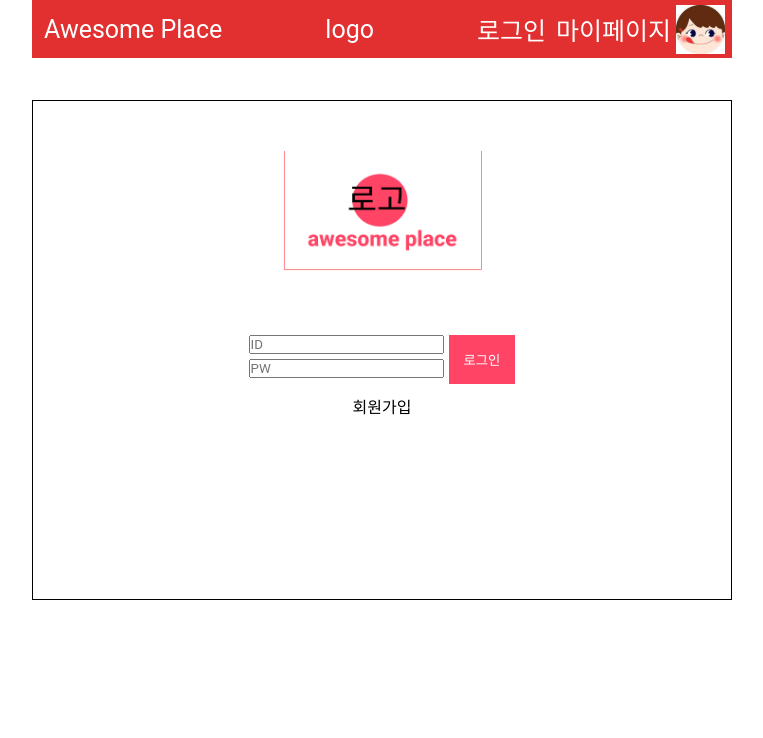
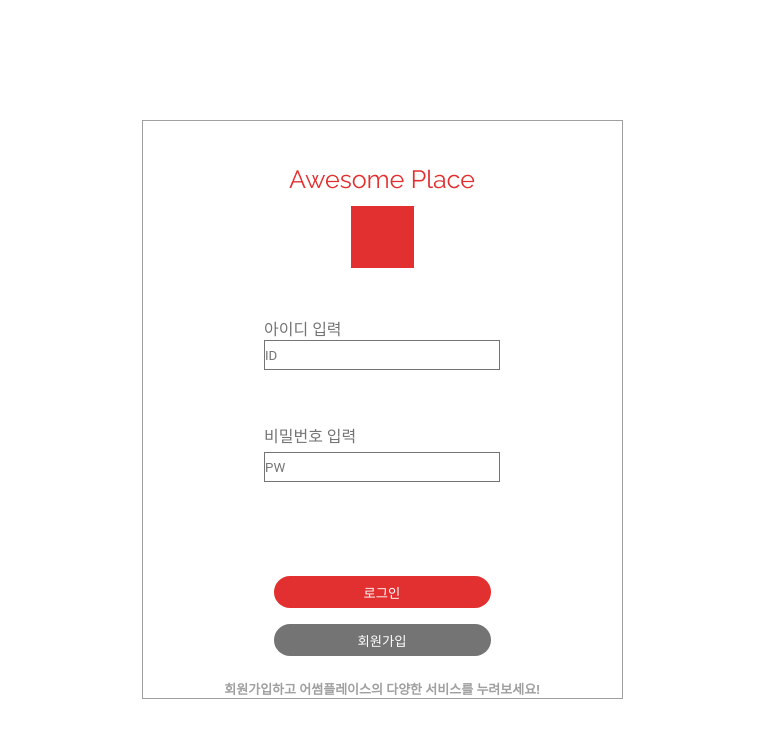
Before and after one commit to Capstone-Awesome-Place-Team/FrontEnd, a React (Create React App) app: page /signin in a window 1280 px wide. Shown: the top 738 px of the page, without its empty margins (258-1021 px from the left). Built offline with nearby package versions, Linux system fonts and the light colour scheme.

Commit message:
로그인페이지 css 및 헤더 삭제

```diff
--- a/public/index.html
+++ b/public/index.html
@@ -24,6 +24,9 @@
       work correctly both with client-side routing and a non-root public URL.
       Learn how to configure a non-root public URL by running `npm run build`.
     -->
+    <link rel="preconnect" href="https://fonts.googleapis.com">
+<link rel="preconnect" href="https://fonts.gstatic.com" crossorigin>
+<link href="https://fonts.googleapis.com/css2?family=Noto+Sans+KR:wght@100&family=Raleway&display=swap" rel="stylesheet">
     <title>React App</title>
   </head>
   <body>
--- a/src/App.tsx
+++ b/src/App.tsx
@@ -11,14 +11,13 @@ const App: React.FC = () =>{
   return (
     <div>
     <Header />
-    <BodyGlobal>
+
     <Routes>
       <Route path='/' element={<Main />} />
       <Route path="signin" element={<Login />} />
       <Route path="signup" element={<Signup />} />
       <Route path="mypage" element={<Mypage />} />
     </Routes>
-    </BodyGlobal>
     </div>
   );
 }
--- a/src/components/Header.tsx
+++ b/src/components/Header.tsx
@@ -1,11 +1,14 @@
 import React from "react";
-import { useNavigate } from "react-router-dom";
-import styled from 'styled-components'
-import header_profile from '../static/image/header_profile.svg'
+import { useNavigate, useLocation } from "react-router-dom";
+import styled from "styled-components";
+import header_profile from "../static/image/header_profile.svg";
 
-const Header:React.FC = (props) => {
+const Header: React.FC = (props) => {
   const navigate = useNavigate();
+  const location = useLocation().pathname;
   return (
+    <>
+      {location === "/signin" || location === "/signup" ? null : (
         <div
           style={{
             display: "flex",
@@ -19,26 +22,28 @@ const Header:React.FC = (props) => {
             zIndex: "5",
             color: "white",
             fontSize: "25px",
-        alignItems:"center",
-        padding:"0px 7px",
-        boxSizing:"border-box"
+            alignItems: "center",
+            padding: "0px 7px",
+            boxSizing: "border-box",
           }}
         >
-      <Box onClick={()=> navigate('/')}>Awesome Place</Box>
+          <Box onClick={() => navigate("/")}>Awesome Place</Box>
           <div>logo</div>
-      <div style={{display:"flex", alignItems:"center"}}>
-      <Box onClick={()=> navigate('/signin')}>로그인</Box>
-      <Box onClick={()=> navigate('/mypage')}>마이페이지</Box>
+          <div style={{ display: "flex", alignItems: "center" }}>
+            <Box onClick={() => navigate("/signin")}>로그인</Box>
+            <Box onClick={() => navigate("/mypage")}>마이페이지</Box>
             <img src={header_profile} alt="profile"></img>
           </div>
         </div>
+      )}
+    </>
   );
 };
 
 const Box = styled.div`
   margin: 0px 5px;
-  &:hover{
-    cursor:pointer ;
+  &:hover {
+    cursor: pointer;
   }
 `;
 
--- a/src/index.tsx
+++ b/src/index.tsx
@@ -8,13 +8,16 @@ import App from './App';
 
 import Global from './shared/Global'
 import GlobalStyle from './shared/GlobalStyle'
+import BodyGlobal from './shared/BodyGlobal'
 
 ReactDOM.render(
   <Provider store={store}>
   <BrowserRouter>
   <Global>
     <GlobalStyle />
+    <BodyGlobal>
     <App />
+    </BodyGlobal>
     </Global>
   </BrowserRouter>
   </Provider>,
--- a/src/pages/Login.tsx
+++ b/src/pages/Login.tsx
@@ -1,6 +1,6 @@
 import React, { useRef, useState } from "react";
 import { IdCheck, PwCheck } from "../shared/regex";
-import example_log from "../static/image/example_logo.png";
+import example_logo from "../static/image/example_logo2.png";
 import { useNavigate } from "react-router-dom";
 
 const Login: React.FC = (props) => {
@@ -9,16 +9,16 @@ const Login: React.FC = (props) => {
   const navigate = useNavigate();
   const checkLogin = (event: React.FormEvent<HTMLFormElement>) => {
     event.preventDefault();
- const curruntId = Id.current!.value; // 굳이 변수를 만든이유는 아래 if조건문에 trim 함수를 쓸려고할때 타입스크립트 에러발생하기때문
- const currentPw = Pwd.current!.value;
+    const curruntId = Id.current!.value; // 굳이 변수를 만든이유는 아래 if조건문에 trim 함수를 쓸려고할때 타입스크립트 에러발생하기때문
+    const currentPw = Pwd.current!.value;
     const checkId = IdCheck(curruntId);
     const checkPw = PwCheck(currentPw);
 
     //빈칸 입력에 따른 조건처리
-if(curruntId.trim().length ===0 || currentPw.trim().length===0){
-   //throw an error
-   return;
-}
+    if (curruntId.trim().length === 0 || currentPw.trim().length === 0) {
+      //throw an error
+      return;
+    }
 
     if (!checkId || !checkPw) {
       alert("아이디 또는 비밀번호 형식이 틀립니다.");
@@ -30,55 +30,89 @@ if(curruntId.trim().length ===0 || currentPw.trim().length===0){
   return (
     <div
       style={{
-        width: "100%",
-        height: "500px",
-        textAlign: "center",
-        border: "1px solid black",
+        maxWidth: "481px",
+        maxHeight: "649px",
+        border: "1px solid #9F9F9F",
+        margin: "auto",
       }}
     >
-      <div style={{ width: "200px", margin: "50px auto" }}>
-        <img src={example_log} alt="로고" width="200px"></img>
+      <div style={{ width: "186px", margin: "44px auto" }}>
+        <img src={example_logo} alt="로고" width="186px"></img>
       </div>
-      <form
-        onSubmit={checkLogin}
-        style={{
-          padding: "10px",
-          display: "flex",
-          justifyContent: "center",
-          width: "100%",
-        }}
-      >
-        <div>
+      <form onSubmit={checkLogin}>
+        <div style={{ width: "236px", margin: "auto" }}>
+          <label htmlFor="id" style={{ color: "#747474" }}>
+            아이디 입력
+          </label>
           <input
             type="text"
             id="id"
             ref={Id}
             placeholder="ID"
-            style={{ display: "block", margin: "0px 0px 5px 0px" }}
+            style={{
+              display: "block",
+              margin: "0px 0px 53px 0px",
+              width: "236px",
+              height: "30px",
+              border: "solid 1px #747474",
+            }}
           ></input>
+          <label htmlFor="pwd" style={{ color: "#747474" }}>
+            비밀번호 입력
+          </label>
           <input
             type="text"
             id="pwd"
             ref={Pwd}
             placeholder="PW"
-            style={{ display: "block" }}
+            style={{
+              display: "block",
+              margin: "5px 0px",
+              width: "236px",
+              height: "30px",
+              border: "solid 1px #747474",
+            }}
           ></input>
         </div>
-        <div style={{ margin: "0 0 0 5px" }}>
+        <div
+          style={{
+            alignItems: "center",
+            display: "flex",
+            flexDirection: "column",
+          }}
+        >
           <button
             type="submit"
             style={{
-              padding: "15px",
+              width: "217px",
+              height: "32px",
               border: "none",
               color: "white",
-              background: "#FF4465",
+              background: "#E22F2F",
+              borderRadius: "17px",
+              margin: "89px 0px 16px 0px",
             }}
           >
             로그인
           </button>
+          <button
+            type="button"
+            style={{
+              width: "217px",
+              height: "32px",
+              border: "none",
+              color: "white",
+              background: "#747474",
+              borderRadius: "17px",
+              margin: "0px 0px 23px 0px"
+            }}
+            onClick={() => navigate("/signup")}
+          >
+            회원가입
+          </button>
         </div>
+        <p style={{textAlign:"center", color:"#A0A0A0", fontSize:"13px", fontWeight:"bold"}}>회원가입하고 어썸플레이스의 다양한 서비스를 누려보세요!</p>
       </form>
-      <div onClick={() => navigate("/signup")}>회원가입</div>
     </div>
   );
 };
--- a/src/shared/BodyGlobal.tsx
+++ b/src/shared/BodyGlobal.tsx
@@ -2,7 +2,7 @@ import React from 'react';
 
 const BodyGlobal: React.FC = (props)=>{
     return(<div style={{
-        margin:"100px 0px"
+        margin:"15vh 0px" // 모니터 화면에 맞게 윗여백 주기위해 vh 사용 요구 140px 과 같은 여백이라 넣음
     }}>
         {props.children}
     </div>)
--- a/src/shared/Global.tsx
+++ b/src/shared/Global.tsx
@@ -3,8 +3,8 @@ const Global: React.FC = (props) => {
     <div
       style={{
         width: "100%",
-        maxWidth: "700px",
-        minWidth: "350px",
+        maxWidth: "720px",
+        minWidth: "360px",
         margin: "auto",
         position: "fixed",
         right: "50%",
```
Also changed, not shown: src/static/image/example_logo.png (deleted), src/static/image/example_logo2.png (added). Lines whose indentation alone changed are shown as unchanged.
